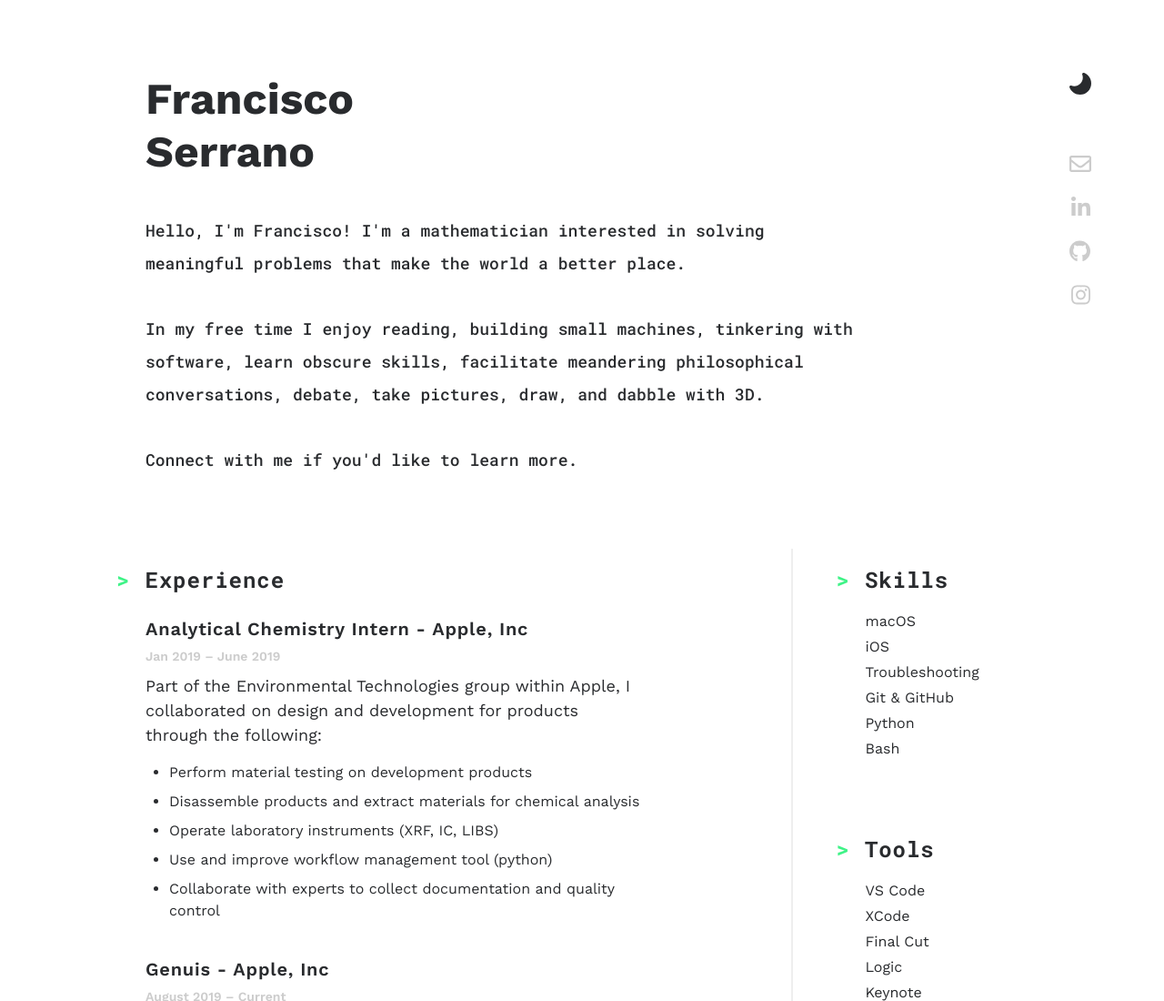
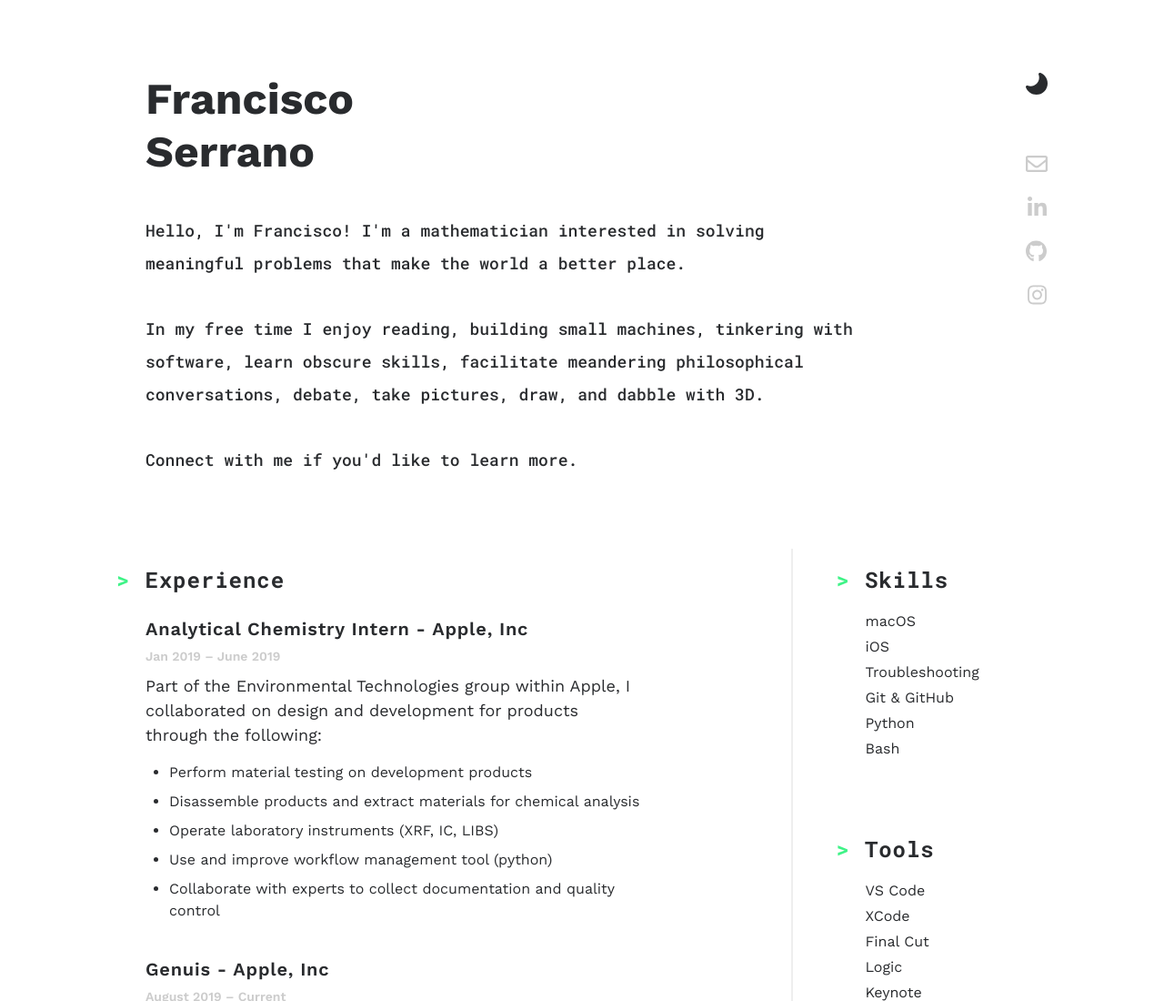
Before and after one commit to FranciscoSerrano/ciscoserrano, a Gatsby site: page / in a window 1280 px wide. Shown: the top 1100 px of the page at 91% size. Built offline with nearby package versions, Linux system fonts and the light colour scheme; Gatsby itself is replaced by a stand-in of ours.

Commit message:
Updates sizing for larger screens

```diff
--- a/src/components/buttonsWrapper.js
+++ b/src/components/buttonsWrapper.js
@@ -11,11 +11,10 @@ import ContactLinks from '../components/contact-links/contactLinks'
 const ButtonsWrapper = styled.div`
   position: fixed;
   right: 0;
+  height: fit-content;
   display: flex;
   flex-direction: column;
   justify-content: space-between;
-  padding-top: 24px;
-  padding-left: 40px;
   padding-right: 16px;
 
   .icon {
@@ -35,9 +34,17 @@ const ButtonsWrapper = styled.div`
   }
 
   @media (min-width: 1024px) {
-    padding-top: 80px;
-    padding-left: 80px;
-    padding-right: 80px;
+    padding-right: 7.5%;
+  }
+
+  @media (min-width: 1280px) {
+    padding-right: 10%;
+  }
+
+  @media (min-width: 1600px) {
+    left: 50%;
+    padding-left: 600px;
+    padding-right: 0;
   }
 `
 
--- a/src/components/hero.js
+++ b/src/components/hero.js
@@ -3,8 +3,12 @@ import styled from "styled-components"
 
 const Hero = styled.section`
   display: flex;
+  padding-top: 40px;
+
+  .contentWrapper {
+    display: flex;
     flex-direction: column;
-  padding-top: 40px;
+  }
 
   h1 {
     margin-bottom: 40px;
@@ -25,9 +29,10 @@ const Hero = styled.section`
   }
 `
 
-const hero = () => {
+const hero = (props) => {
   return (
     <Hero className="container">
+      <div className="contentWrapper">
         <h1>
           Francisco
           <br />
@@ -38,13 +43,16 @@ const hero = () => {
           meaningful problems that make the world a better place.
           <br />
           <br />
-        In my free time I enjoy reading, building small machines, tinkering with
-        software, learn obscure skills, facilitate meandering philosophical
-        conversations, debate, take pictures, draw, and dabble with 3D.
+          In my free time I enjoy reading, building small machines, tinkering
+          with software, learn obscure skills, facilitate meandering
+          philosophical conversations, debate, take pictures, draw, and dabble
+          with 3D.
           <br />
           <br />
           Connect with me if you'd like to learn more.
         </h5>
+      </div>
+      {props.children}
     </Hero>
   )
 }
--- a/src/pages/index.js
+++ b/src/pages/index.js
@@ -15,6 +15,12 @@ import Resume from "../components/resume/resume"
 import Footer from "../components/footer"
 
 const Layout = styled.main`
+  .content-wrapper {
+    max-width: 1600px;
+    margin-left: auto;
+    margin-right: auto;
+  }
+
   ${"" /* Dark Mode styles */}
   &.dark-mode {
     background-color: var(--black);
@@ -119,26 +125,23 @@ export default class index extends Component {
 
   render() {
     return (
-      <Layout
-        className={this.state.theme === "dark" ? "dark-mode" : "light-mode"}
-      >
+      <Layout className={this.state.theme === "dark" ? "dark-mode" : "light-mode"} >
+        <div className="content-wrapper">
           <SEO title="Francisco Serrano" />
+          <Hero>
             <ButtonsWrapper className="buttons">
               <div
                 className="toggle-switcher"
                 onClick={this.changeTheme.bind(this)}
               >
-            <Moon
-              className={this.state.theme === "light" ? "visible" : "hidden"}
-            />
-            <Sun
-              className={this.state.theme === "dark" ? "visible" : "hidden"}
-            />
+                <Moon className={this.state.theme === "light" ? "visible" : "hidden"} />
+                <Sun className={this.state.theme === "dark" ? "visible" : "hidden"} />
               </div>
             </ButtonsWrapper>
-        <Hero />
+          </Hero>
           <Resume />
           <Footer />
+        </div>
       </Layout>
     )
   }
```
Lines whose indentation alone changed are shown as unchanged.
